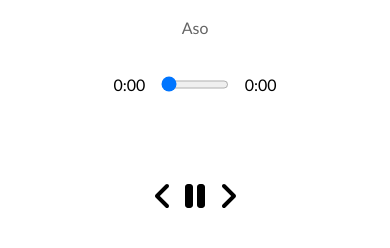
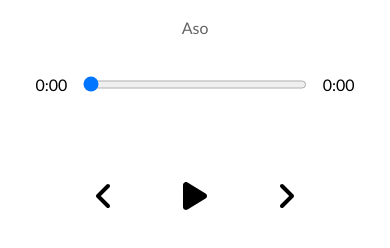
Before and after one commit to HtetLin27/react-music-player, a React (Create React App) app: page / in a window 390 px wide. Shown: the part 532-780 px from the top of the page. Built offline with nearby package versions, Linux system fonts and the light colour scheme.

Commit message:
mobile styling

```diff
--- a/src/App.js
+++ b/src/App.js
@@ -19,7 +19,7 @@
   const [currentSong,setCurrentSong] = useState(songs[0])
   const [isPlaying,setIsPlaying] = useState(false)
   return (
-    <div className="App">
+    <div className={`App ${libraryStatus ? 'library-active' : ''}`}>
       <Nav libraryStatus={libraryStatus} setLibraryStatus={setLibraryStatus}/>
       <Song currentSong={currentSong}/>
       <Player
--- a/src/components/Player.jsx
+++ b/src/components/Player.jsx
@@ -17,7 +17,23 @@
     setIsPlaying(true)
     if(isPlaying){
       audioRef.current.play()
+      const newSongs = songs.map((sng)=>{
+        if(sng.id === currentSong.id){
+          return{
+            ...sng,active:true
+          }
+        }else{
+          return{
+            ...sng,active:false
+          }
+        }
+      })
+      setSongs(newSongs)
+      console.log("IF")
+    }else{
+      setIsPlaying(false)
     }
+    console.log("Else")
     return () => {
       // Cleanup
     };
@@ -90,7 +106,7 @@
                onChange={dragHandler}
                type="range"
             />
-            <p>{getTime(songInfo.duration)}</p>
+            <p>{songInfo.duration ?  getTime(songInfo.duration) : '0:00'}</p>
         </div>
         <div className="play-control">
             <FontAwesomeIcon onClick={()=>skipTrackHandler('skip-back')} className='skip-back' size='2x' icon={faAngleLeft}/>
--- a/src/styles/_library.scss
+++ b/src/styles/_library.scss
@@ -21,6 +21,7 @@
     align-items: center;
     padding: 1rem 2rem 1rem 2rem;
     cursor: pointer;
+    transition: background 0.5s ease;
     img{
         width: 100px;
     }
@@ -64,3 +65,10 @@
     transform: translateX(0%);
     opacity: 1;
 }
+
+
+@media screen and (max-width:768px) {
+    .library{
+        width: 100%;
+    }
+}
--- a/src/styles/_nav.scss
+++ b/src/styles/_nav.scss
@@ -17,3 +17,11 @@
         }
     }
 }
+
+@media screen and (max-width:768px){
+    nav{
+        button{
+            z-index: 10;
+        }
+    }
+}
--- a/src/styles/_player.scss
+++ b/src/styles/_player.scss
@@ -12,6 +12,9 @@
     input{
         width: 100%;
         padding: 1rem 0rem;
+        -webkit-apperance:none;
+        background: transparent;
+        cursor: pointer;
     }
     p{
         padding: 1rem;
@@ -28,3 +31,24 @@
         cursor: pointer;
     }
 }
+
+input[type="range"]:focus{
+    outline: none;
+}
+
+
+input[type="range"]::-webkit-slider-thumb{
+    -webkit-appearance: none;
+    height: 16px;
+    width: 16px;
+    background: black;
+}
+
+@media screen and (max-width:768px){
+    .time-control{
+        width: 90%;
+    }
+    .play-control{
+        width: 60%;
+    }
+}
--- a/src/styles/app.scss
+++ b/src/styles/app.scss
@@ -17,7 +17,13 @@
     color: rgb(100, 100, 100)
 }
 
+.App{
+    transition: all 0.5s ease;
+}
 
+.library-active{
+    margin-left:30%;
+}
 
 @import './song';
 @import './player';
```
